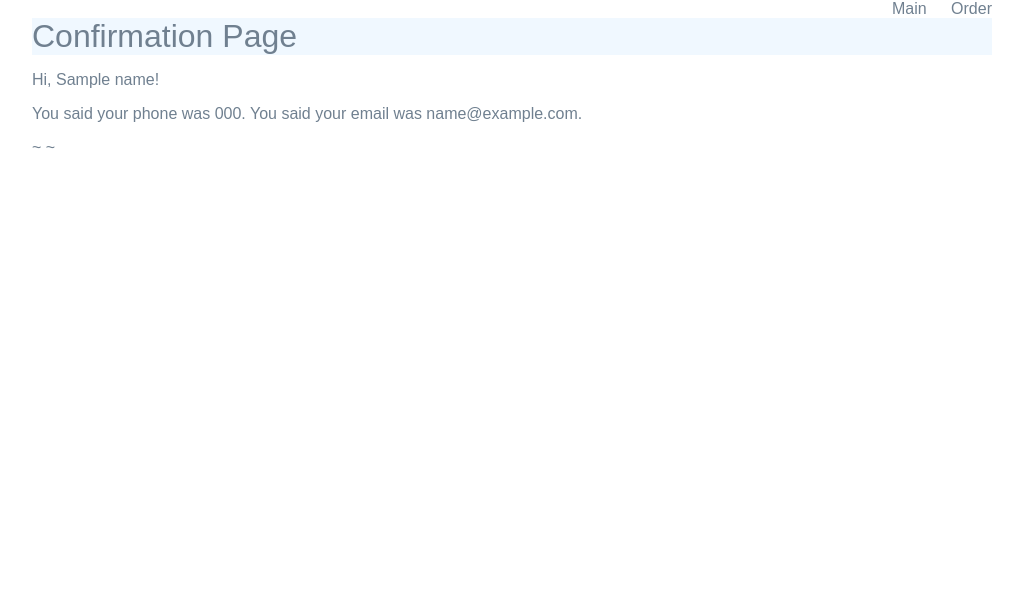
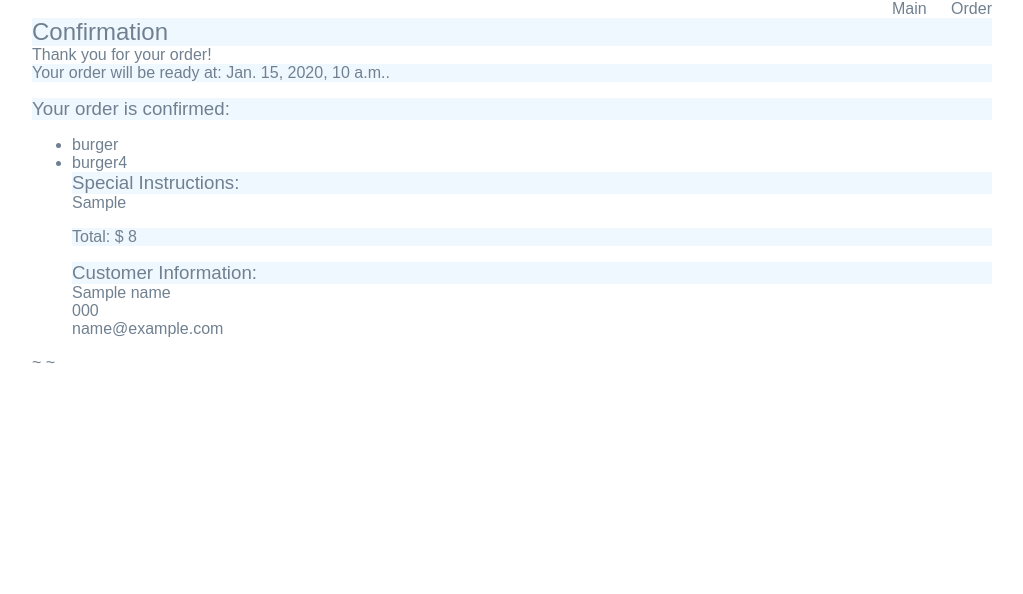
Before and after one commit to realJimJin/cs412, a Django app: template restaurant/templates/restaurant/confirmation.html in a window 1280 px wide. Shown: the part 57-651 px from the top of the page, without its empty margins (128-1151 px from the left). Run offline with Django 5.2, Linux system fonts and the light colour scheme; the template is opened without the code that fills it: most values are stand-ins (such as "Sample title", 1, 10 or a date in 2020).

Commit message:
modified confirmation.html

```diff
--- a/restaurant/templates/restaurant/confirmation.html
+++ b/restaurant/templates/restaurant/confirmation.html
@@ -3,16 +3,36 @@
 
 {% block content %}
 <div>
-    <h1>Confirmation Page</h1>
-
-    <p>
-        Hi, {{name}}!
+    <h2>Confirmation</h2>
+    Thank you for your order!
+    <h4>Your order will be ready at: {{time}}.</h4>
     </p>
 
     <p>
-        You said your phone was {{phone}}.
-        You said your email was {{email}}.
+    <h3>Your order is confirmed:</h3>
+
+    <ul>
+
+        <li>burger</li>
+
+        <li>burger4</li>
+
+
+
+    <h3>Special Instructions: </h3>
+    {{special_instructions}}
     </p>
 
+
+    <p>
+    <h4>Total: $ 8</h4>
+    </p>
+
+    <p>
+    <h3>Customer Information:</h3>
+    <div>{{name}}</div>
+    <div>{{phone}}</div>
+    <div>{{email}}</div>
+    </p>
 </div>
 {% endblock %}
```
